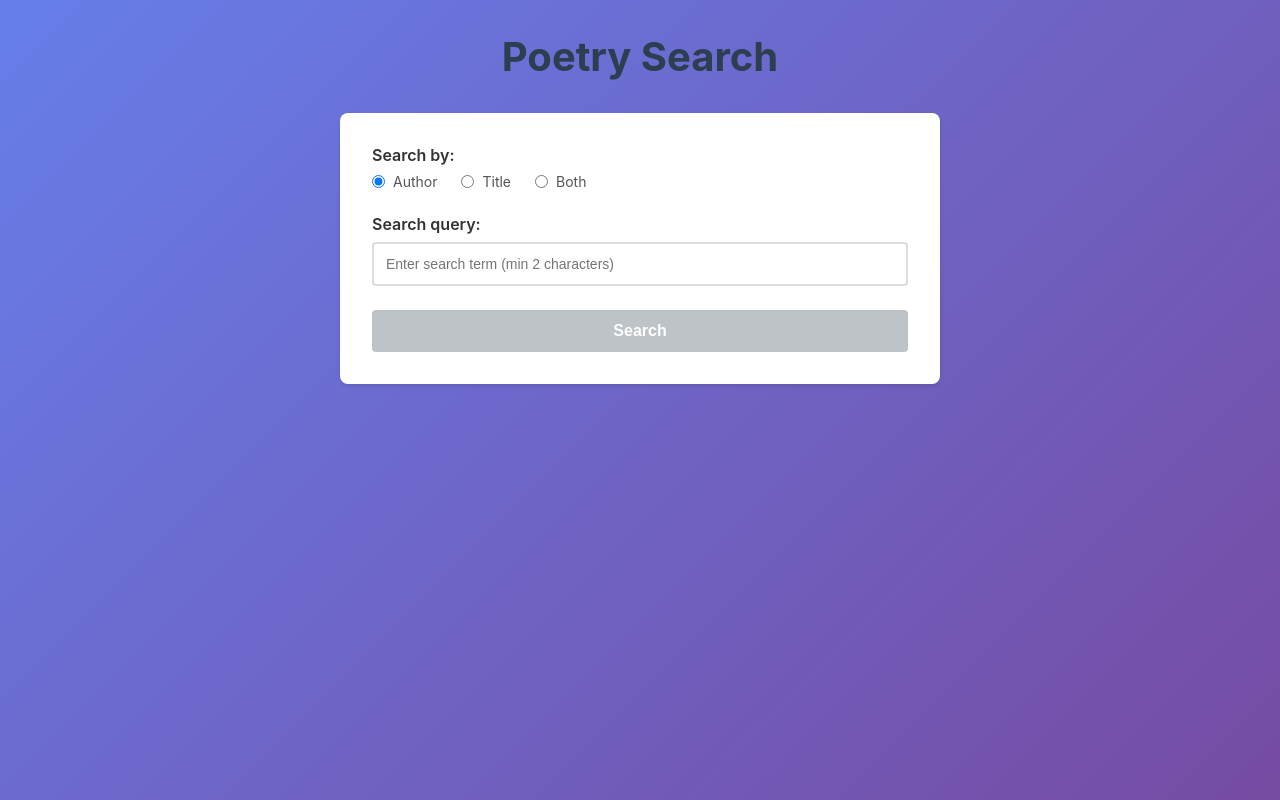
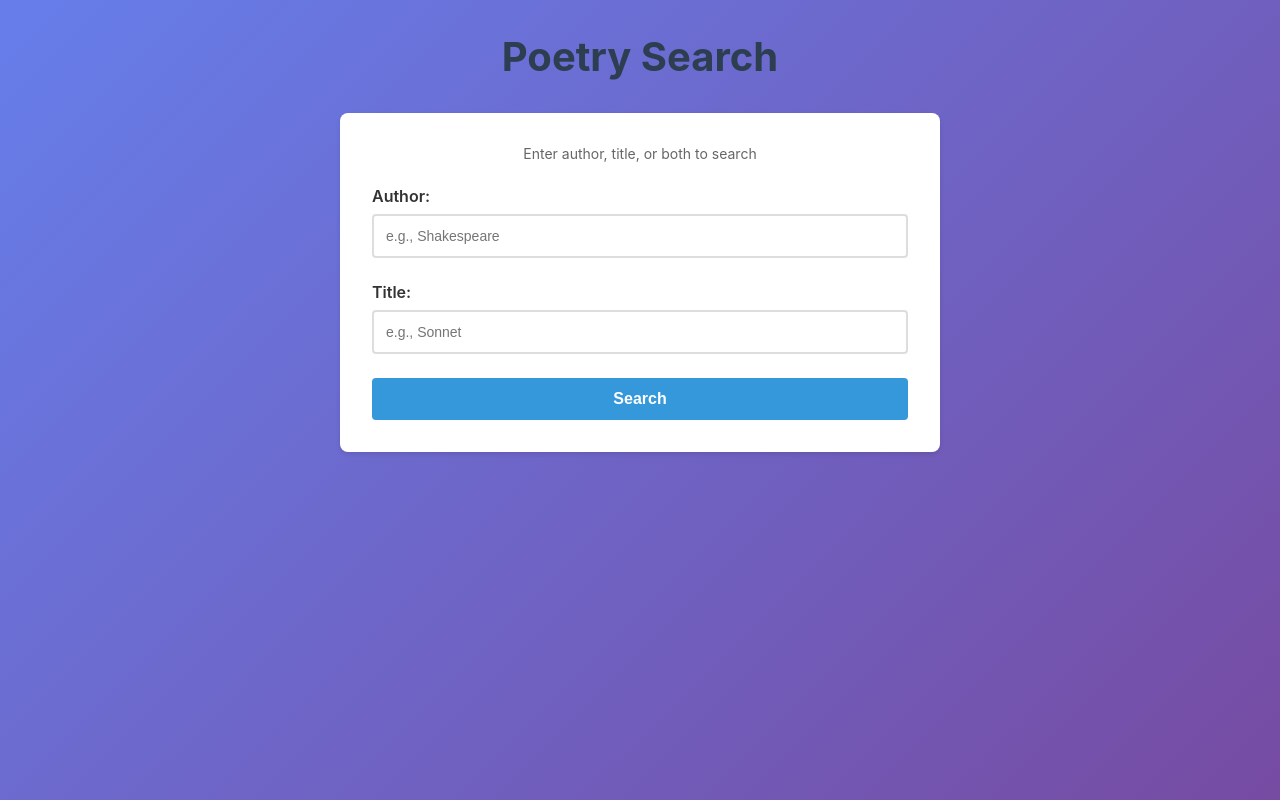
Before and after one commit to kaitlynsophia64/Poetry, an Angular app: page / in a window 1280 px wide. Built offline with nearby package versions, Linux system fonts and the light colour scheme.

Commit message:
Simplify search UX - auto-detect search mode from inputs

```diff
--- a/src/app/features/poetry-search/components/search-form/search-form.css
+++ b/src/app/features/poetry-search/components/search-form/search-form.css
@@ -5,6 +5,13 @@
   background-color: #fff;
   border-radius: 8px;
   box-shadow: 0 2px 4px rgba(0, 0, 0, 0.1);
+}
+
+.form-hint {
+  margin: 0 0 1.5rem 0;
+  font-size: 14px;
+  color: #666;
+  text-align: center;
 }
 
 .form-group {
@@ -18,24 +25,6 @@
   color: #333;
 }
 
-.radio-group {
-  display: flex;
-  gap: 1.5rem;
-}
-
-.radio-label {
-  display: flex;
-  align-items: center;
-  gap: 0.5rem;
-  cursor: pointer;
-  font-size: 14px;
-  color: #555;
-}
-
-.radio-label input[type="radio"] {
-  cursor: pointer;
-}
-
 .form-input {
   width: 100%;
   padding: 0.75rem;
@@ -43,6 +32,7 @@
   border: 2px solid #ddd;
   border-radius: 4px;
   transition: border-color 0.2s;
+  box-sizing: border-box;
 }
 
 .form-input:focus {
@@ -51,9 +41,13 @@
 }
 
 .error-text {
-  margin-top: 0.5rem;
-  font-size: 12px;
+  margin-bottom: 1rem;
+  padding: 0.5rem;
+  font-size: 13px;
   color: #c33;
+  background-color: #fee;
+  border-radius: 4px;
+  text-align: center;
 }
 
 .submit-button {
@@ -69,11 +63,6 @@
   transition: background-color 0.2s;
 }
 
-.submit-button:hover:not(:disabled) {
+.submit-button:hover {
   background-color: #2980b9;
 }
-
-.submit-button:disabled {
-  background-color: #bdc3c7;
-  cursor: not-allowed;
-}
--- a/src/app/features/poetry-search/components/search-form/search-form.html
+++ b/src/app/features/poetry-search/components/search-form/search-form.html
@@ -1,63 +1,15 @@
 <form [formGroup]="searchForm" (ngSubmit)="onSubmit()" class="search-form">
+  <p class="form-hint">Enter author, title, or both to search</p>
+
   <div class="form-group">
-    <label class="form-label">Search by:</label>
-    <div class="radio-group">
-      <label class="radio-label">
-        <input
-          type="radio"
-          formControlName="mode"
-          [value]="SearchMode.AUTHOR"
-        />
-        Author
-      </label>
-      <label class="radio-label">
-        <input
-          type="radio"
-          formControlName="mode"
-          [value]="SearchMode.TITLE"
-        />
-        Title
-      </label>
-      <label class="radio-label">
-        <input
-          type="radio"
-          formControlName="mode"
-          [value]="SearchMode.BOTH"
-        />
-        Both
-      </label>
-    </div>
-  </div>
-
-  @if (!isBothMode) {
-    <div class="form-group">
-      <label for="query" class="form-label">Search query:</label>
-      <input
-        id="query"
-        type="text"
-        formControlName="query"
-        class="form-input"
-        placeholder="Enter search term (min 2 characters)"
-      />
-      @if (searchForm.get('query')?.invalid && searchForm.get('query')?.touched) {
-        <div class="error-text">Please enter at least 2 characters</div>
-      }
-    </div>
-  }
-
-  @if (isBothMode) {
-    <div class="form-group">
-      <label for="author" class="form-label">Author name:</label>
+    <label for="author" class="form-label">Author:</label>
     <input
       id="author"
       type="text"
       formControlName="author"
       class="form-input"
-        placeholder="Enter author name (min 2 characters)"
+      placeholder="e.g., Shakespeare"
     />
-      @if (searchForm.get('author')?.invalid && searchForm.get('author')?.touched) {
-        <div class="error-text">Please enter at least 2 characters</div>
-      }
   </div>
 
   <div class="form-group">
@@ -67,17 +19,16 @@
       type="text"
       formControlName="title"
       class="form-input"
-        placeholder="Enter title (min 2 characters)"
+      placeholder="e.g., Sonnet"
     />
-      @if (searchForm.get('title')?.invalid && searchForm.get('title')?.touched) {
-        <div class="error-text">Please enter at least 2 characters</div>
-      }
   </div>
+
+  @if (validationError) {
+    <div class="error-text">{{ validationError }}</div>
   }
 
   <button
     type="submit"
-    [disabled]="searchForm.invalid"
     class="submit-button"
   >
     Search
--- a/src/app/features/poetry-search/components/search-form/search-form.ts
+++ b/src/app/features/poetry-search/components/search-form/search-form.ts
@@ -1,5 +1,5 @@
 import { Component, Output, EventEmitter } from '@angular/core';
-import { ReactiveFormsModule, FormBuilder, FormGroup, Validators } from '@angular/forms';
+import { ReactiveFormsModule, FormBuilder, FormGroup } from '@angular/forms';
 import { SearchMode } from '../../../../core/models/search-mode.enum';
 
 @Component({
@@ -13,51 +13,50 @@ export class SearchForm {
   @Output() search = new EventEmitter<{ mode: SearchMode; query: string; author?: string; title?: string }>();
 
   searchForm: FormGroup;
-  SearchMode = SearchMode;
+  validationError: string | null = null;
 
   constructor(private fb: FormBuilder) {
     this.searchForm = this.fb.group({
-      mode: [SearchMode.AUTHOR, Validators.required],
-      query: ['', [Validators.required, Validators.minLength(2)]],
       author: [''],
       title: ['']
     });
-
-    // Update validation based on mode
-    this.searchForm.get('mode')?.valueChanges.subscribe(mode => {
-      const queryControl = this.searchForm.get('query');
-      const authorControl = this.searchForm.get('author');
-      const titleControl = this.searchForm.get('title');
-
-      if (mode === SearchMode.BOTH) {
-        queryControl?.clearValidators();
-        authorControl?.setValidators([Validators.required, Validators.minLength(2)]);
-        titleControl?.setValidators([Validators.required, Validators.minLength(2)]);
-      } else {
-        queryControl?.setValidators([Validators.required, Validators.minLength(2)]);
-        authorControl?.clearValidators();
-        titleControl?.clearValidators();
-      }
-
-      queryControl?.updateValueAndValidity();
-      authorControl?.updateValueAndValidity();
-      titleControl?.updateValueAndValidity();
-    });
-  }
-
-  get isBothMode(): boolean {
-    return this.searchForm.get('mode')?.value === SearchMode.BOTH;
   }
 
   onSubmit(): void {
-    if (this.searchForm.valid) {
-      const formValue = this.searchForm.value;
-      this.search.emit({
-        mode: formValue.mode,
-        query: formValue.query,
-        author: formValue.author,
-        title: formValue.title
-      });
+    const author = this.searchForm.get('author')?.value?.trim() || '';
+    const title = this.searchForm.get('title')?.value?.trim() || '';
+
+    // Validation
+    if (!author && !title) {
+      this.validationError = 'Please enter an author name or title (or both)';
+      return;
     }
+    if (author && author.length < 2) {
+      this.validationError = 'Author name must be at least 2 characters';
+      return;
+    }
+    if (title && title.length < 2) {
+      this.validationError = 'Title must be at least 2 characters';
+      return;
+    }
+
+    this.validationError = null;
+
+    // Auto-detect search mode
+    let mode: SearchMode;
+    if (author && title) {
+      mode = SearchMode.BOTH;
+    } else if (author) {
+      mode = SearchMode.AUTHOR;
+    } else {
+      mode = SearchMode.TITLE;
+    }
+
+    this.search.emit({
+      mode,
+      query: author || title,
+      author,
+      title
+    });
   }
 }
```
Lines whose indentation alone changed are shown as unchanged.
